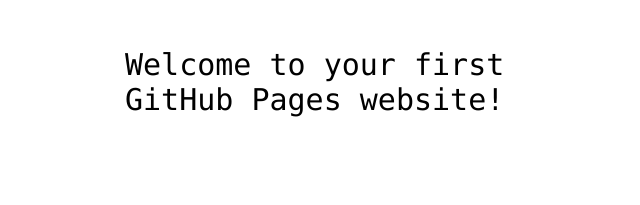
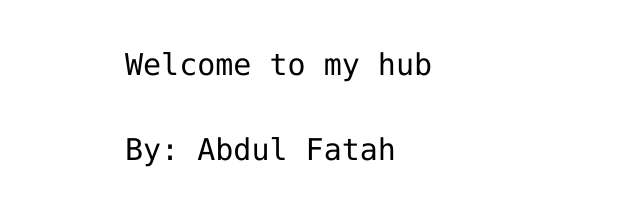
Before and after one commit to abdulfatah91/hello-world, a plain HTML site: page index.html in a window 1280 px wide. Shown: the part 341-546 px from the top of the page, without its empty margins (315-955 px from the left). Drawn offline with Linux system fonts and the light colour scheme.

Commit message:
index.html
update

```diff
--- a/index.html
+++ b/index.html
@@ -12,7 +12,8 @@
 <img src="https://octodex.github.com/images/daftpunktocat-thomas.gif" id="octocat" alt="octocat-gif" />
 
 <!-- Change this code here by copy and pasting your template on line 15 -->
-<p>Welcome to your first GitHub Pages website!</p>
+<p>Welcome to my hub</p>
+  <p>By: Abdul Fatah</p>
 
 </body>
 </html>
```
